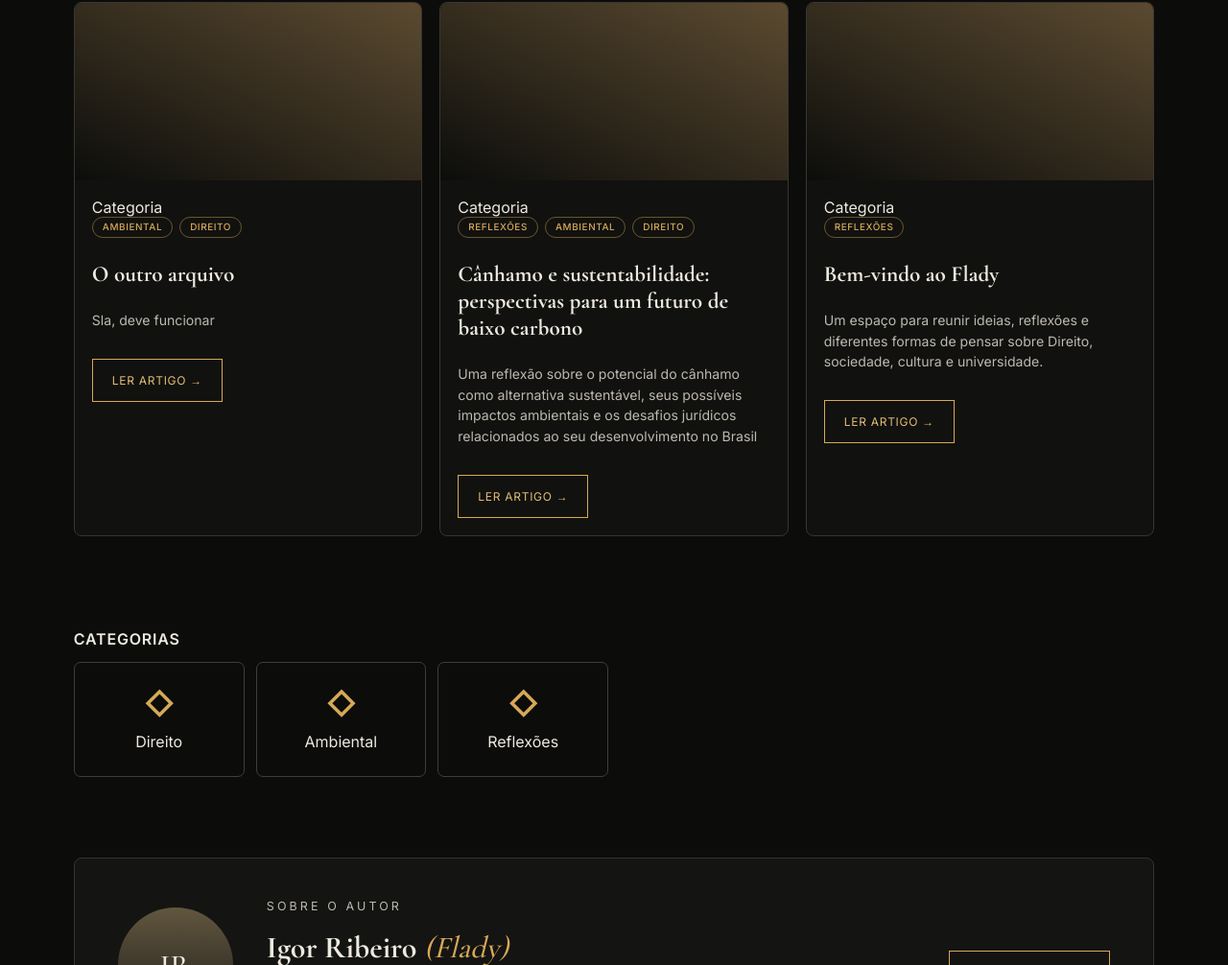
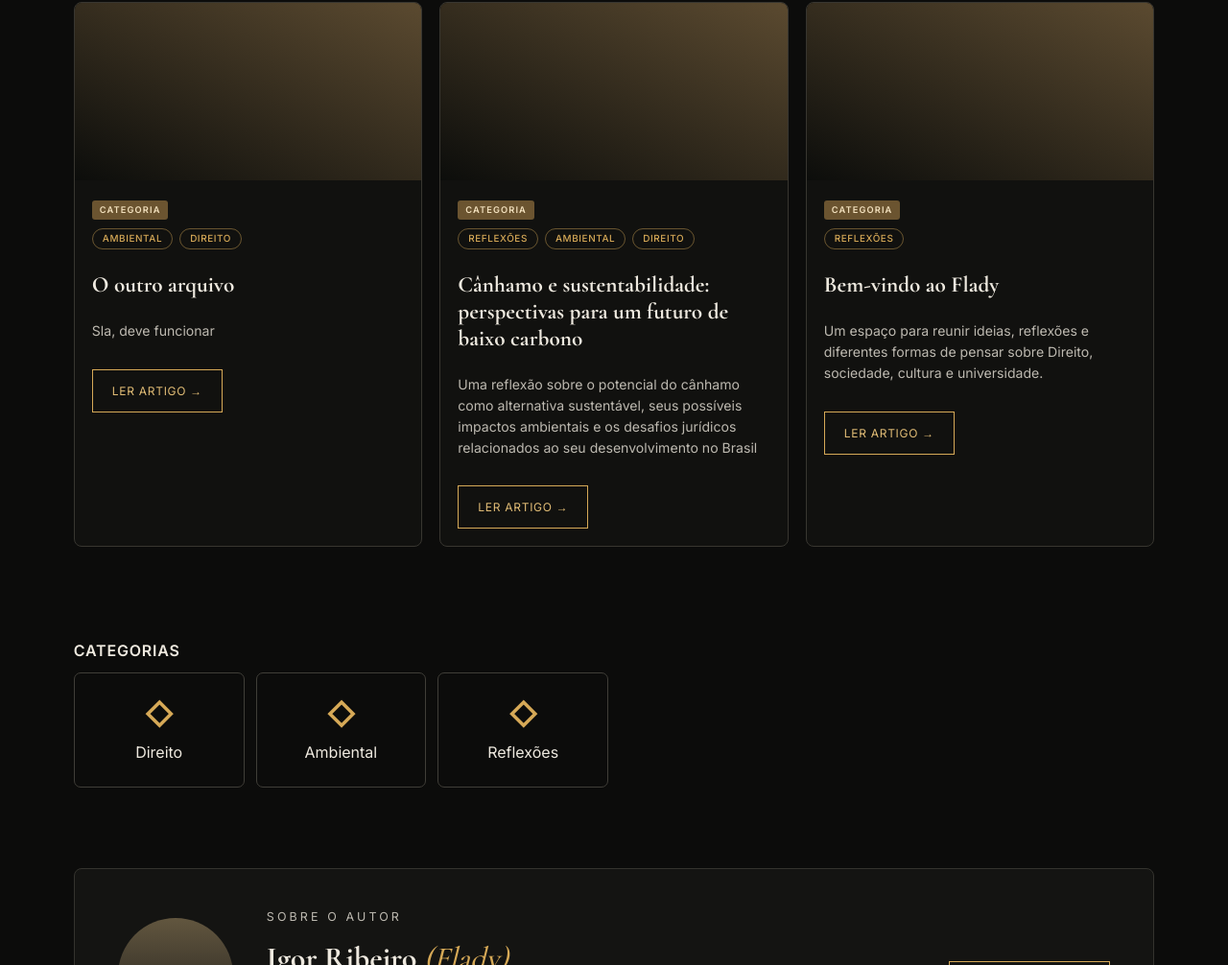
Before and after one commit to igorflady/Flady_site, an Eleventy site: page index.html in a window 1280 px wide. Shown: the part 802-1808 px from the top of the page at 96% size. Built offline with nearby package versions, Linux system fonts and the light colour scheme; Eleventy itself is replaced by a stand-in of ours; files that its build step writes are made by us from their sources; a web font is replaced by a local one.

Commit message:
Update styles.css

```diff
--- a/styles.css
+++ b/styles.css
@@ -605,3 +605,35 @@ footer small {
 
   margin-bottom: 16px;
 }
+/* ==================================================
+   RÓTULO "CATEGORIA" DOS CARDS
+   ================================================== */
+
+.card-categorias {
+  margin-bottom: 16px;
+}
+
+.card-categorias-label {
+  display: inline-block;
+
+  background: #6b5430;
+  color: #f1dfbc;
+
+  border-radius: 3px;
+
+  padding: 5px 8px;
+  margin-bottom: 9px;
+
+  font-size: .58rem;
+  font-weight: 600;
+  letter-spacing: .12em;
+  line-height: 1;
+
+  text-transform: uppercase;
+}
+
+/* As categorias ficam separadas do rótulo */
+
+.card-categorias .card-tags {
+  margin-bottom: 0;
+}
```
